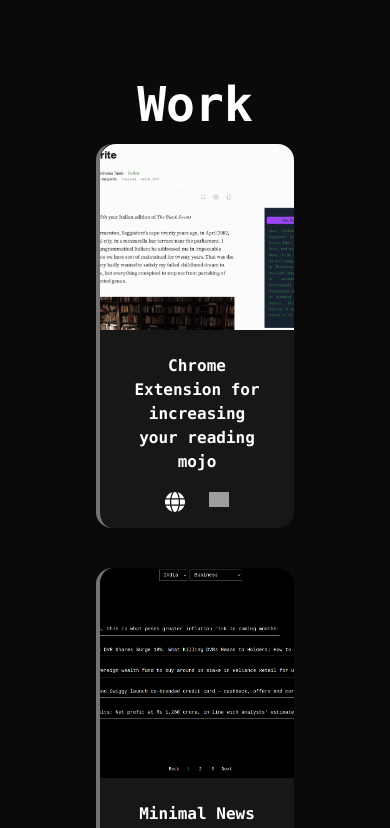
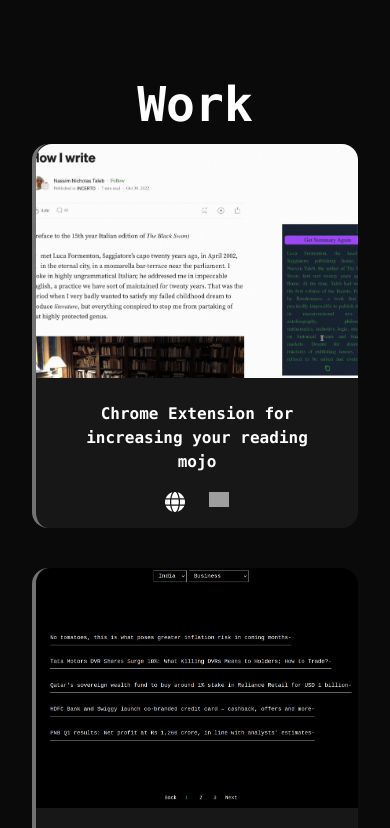
Before and after one commit to sehgxl/sehgxl_site, a React (Vite) app: page /#/work in a window 390 px wide. Shown: the top 828 px of the page. Built offline with nearby package versions, Linux system fonts and the light colour scheme; grey boxes are pictures that could not be loaded.

Commit message:
Fix /work mobile responsiveness

```diff
--- a/src/components/Work.jsx
+++ b/src/components/Work.jsx
@@ -3,7 +3,7 @@ import { ProjectLinks } from "../ProjectLinks";
 
 const Work = () => {
   return (
-    <section className="min-h-screen font-mono bg-neutral-950 text-white  gap-10 px-24 py-20">
+    <section className="min-h-screen font-mono bg-neutral-950 text-white  gap-10 px-8 sm:px-24 py-20">
       <h1 className="text-5xl font-bold text-center">Work</h1>
       <section className="grid mt-4 grid-cols-1 md:grid-cols-2 lg:grid-cols-3 gap-10">
         {ProjectLinks.map((project, idx) => {
```
